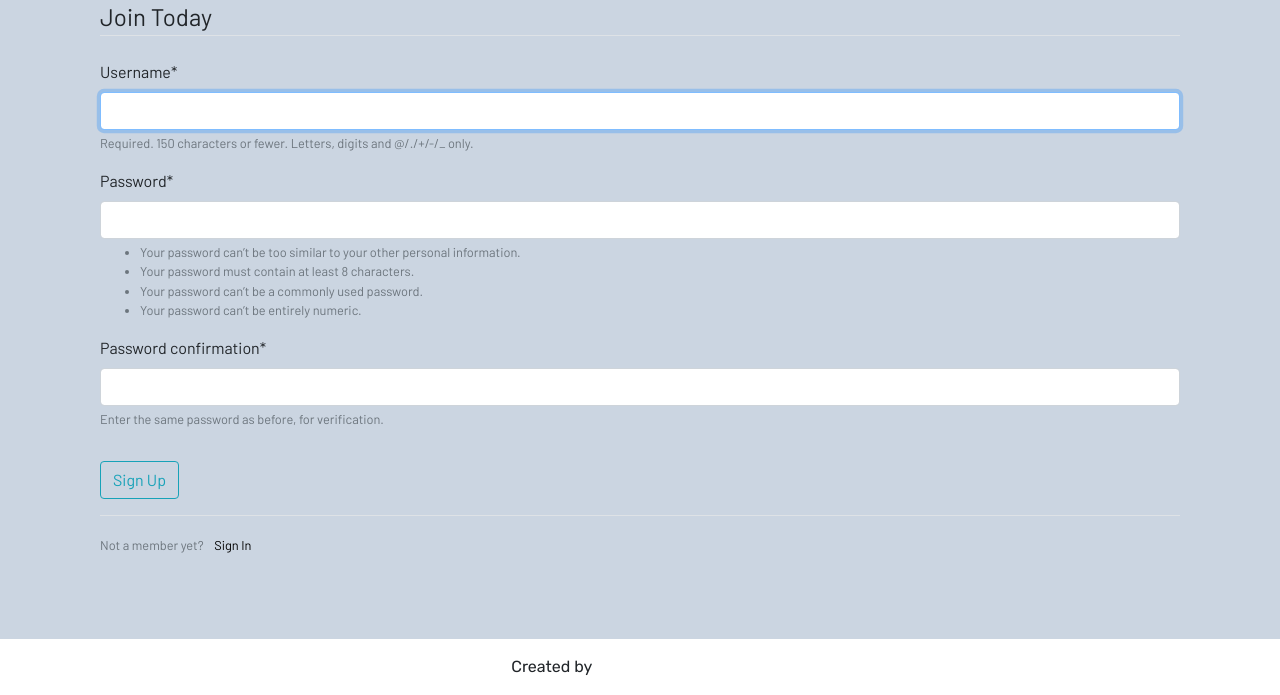
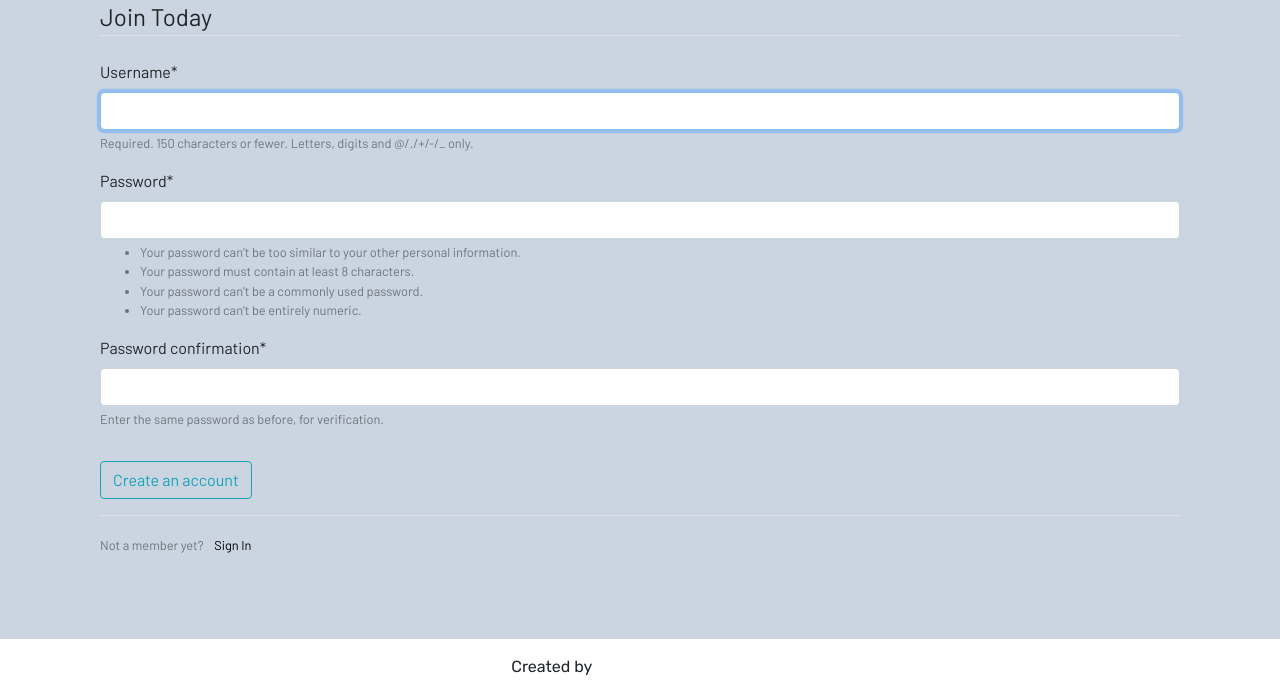
Before and after one commit to Chinabel/Online-Academy-Platform, a Django app: page /register/ in a window 1280 px wide. Shown: the part 105-800 px from the top of the page. Run offline with Django 4.2, Linux system fonts and the light colour scheme; parts of the project's set-up code (start-up, migrations or seed data) failed here and were passed over; some libraries are stand-ins or nearby versions; some web fonts are replaced.

Commit message:
Update register.html

```diff
--- a/templates/register.html
+++ b/templates/register.html
@@ -12,7 +12,7 @@
     </fieldset>
     <div class="form-group">
       <button href="" class="btn btn-outline-info" type="submit">
-        Sign Up
+        Create an account
       </button>
     </div>
   </form>
```
